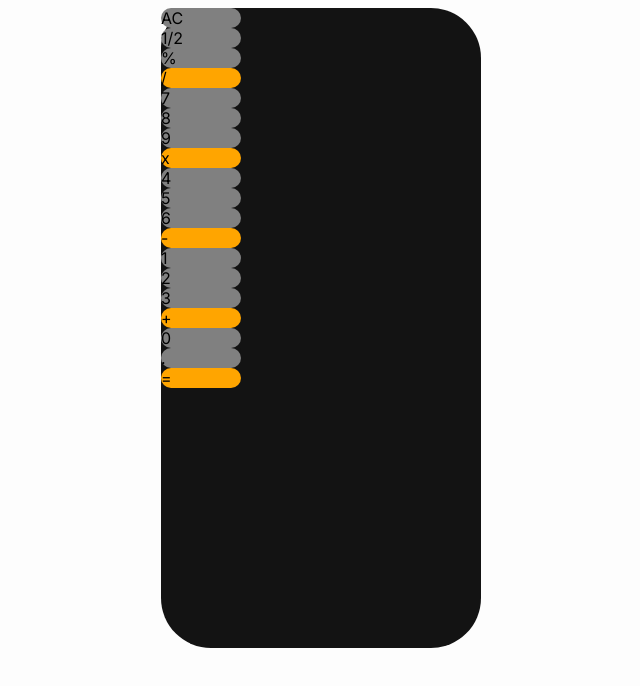
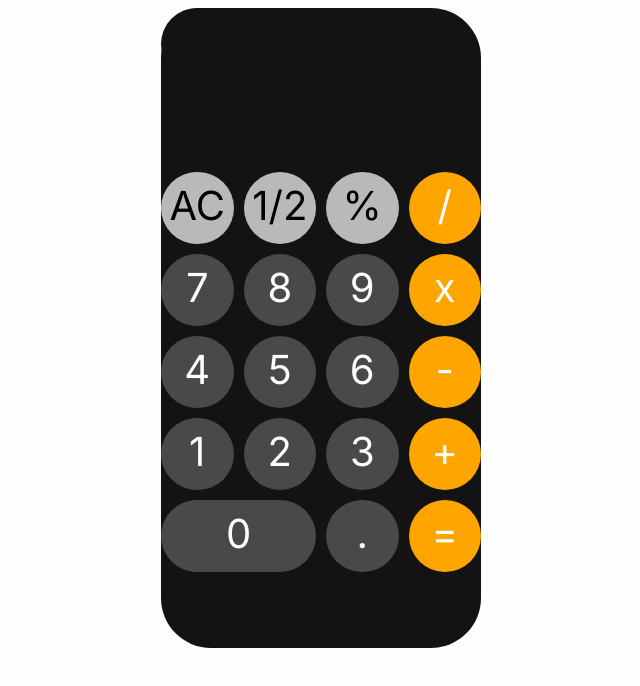
Before and after one commit to khalidhersi/Calculator, a plain HTML site: page index.html in a window 1280 px wide. Shown: the whole page, without its empty margins (319-959 px from the left). Drawn offline with Linux system fonts and the light colour scheme.

Commit message:
mobile design complete

```diff
--- a/assets/_grid.scss
+++ b/assets/_grid.scss
@@ -1,13 +1,121 @@
+@import "./variations";
+
 @media screen and (min-width: 400px) {
-        .calculator-container {
-                display: grid;
-                background-color: #131313;
-                height: 40rem;
-                width: 20em;
-                border-radius: 50px;
-                grid-template-columns: repeat(4, 5rem);
-                grid-template-rows: repeat(7, 5rem);
-            }
 
+    .calculators__items {
+        display: grid;
+        background-color: $primary-color;
+        height: 40rem;
+        width: 20em;
+        border-radius: 50px;
+        grid-template-columns: repeat(4, 1fr);
+        grid-template-rows: repeat(7, 4.5em);
+        gap: 10px;
+
+        #black__spacr{
+            grid-column: 1 / 4;
+            grid-row: 1 / 1;
+        }
+
+        #answer__box{
+            grid-column: 1 / 4;
+            grid-row: 2 / 2;
 
         }
+
+        #AC{
+            grid-column: 1 / 2;
+            grid-row: 3 / 3;
+        }
+
+        #fractions{
+            grid-column: 2 / 3;
+            grid-row: 3 / 3;
+        }
+
+        #percentage{
+            grid-column: 3 / 4;
+            grid-row: 3 / 3;
+        }
+
+        #divide{
+            grid-column: 4 / 5;
+            grid-row: 3 / 3;
+        }
+        #seven{
+            grid-column: 1 / 2;
+            grid-row: 4 / 4;
+        }
+
+        #eight{
+            grid-column: 2 / 3;
+            grid-row: 4 / 4;
+        }
+
+        #nine{
+            grid-column: 3 / 4;
+            grid-row: 4 / 4;
+        }
+
+        #times{
+            grid-column: 4 / 5;
+            grid-row: 4 / 4;
+        }
+
+        #four{
+            grid-column: 1 / 2;
+            grid-row: 5 / 5;
+        }
+
+        #five{
+            grid-column: 2 / 3;
+            grid-row: 5 / 5;
+        }
+        #six{
+            grid-column: 3 / 4;
+            grid-row: 5 / 5;
+        }
+
+        #minus{
+            grid-column: 4 / 5;
+            grid-row: 5 / 5;
+        }
+
+        #one{
+            grid-column: 1 / 2;
+            grid-row: 6 / 6;
+        }
+
+        #two{
+            grid-column: 2 / 3;
+            grid-row: 6 / 6;
+        }
+
+        #three{
+            grid-column: 3 / 4;
+            grid-row: 6 / 6;
+        }
+
+        #add{
+            grid-column: 4 / 5;
+            grid-row: 6 / 6;
+        }
+
+        #zero{
+            grid-column: 1 / 3;
+            grid-row: 7 / 7;
+        }
+
+        #point{
+            grid-column: 3 / 4;
+            grid-row: 7 / 7;
+        }
+
+        #equals{
+            grid-column: 4 / 5;
+            grid-row: 7 / 7;
+        }
+
+    }
+
+}
--- a/assets/_typography.scss
+++ b/assets/_typography.scss
@@ -1 +1,24 @@
+@import "./variations";
+
 $primary-font-family: 'Inter', sans-serif;
+
+@media screen and (min-width: 400px) {
+
+    .calculator,
+    .grid__items,
+    .numbers,
+    .answer-bar,
+    .symbols
+    {
+        border-radius: 500px;
+        font-size: 2.5em;
+        text-align: center;
+        padding-top: 9px;
+    }
+
+    .grid__items,
+    .numbers,
+    .answer-bar {
+        color: $fifth-color;
+    }
+}
--- a/assets/_variations.scss
+++ b/assets/_variations.scss
@@ -0,0 +1,5 @@
+$primary-color: #131313;
+$secondary-color: rgb(73, 73, 73);
+$tertiary-color: orange;
+$quatertiary-color: rgb(185, 185, 185);
+$fifth-color: #fdfdfd;
--- a/assets/main.scss
+++ b/assets/main.scss
@@ -5,16 +5,16 @@
         align-items: center;
         }
 
+        .symbols{
+            background-color: $quatertiary-color;
+        }
         .grid__items {
-            background-color: orange ;
-            border-radius: 500px;
+            background-color: $tertiary-color;
         }
         .numbers {
-            background-color: grey ;
-            border-radius: 500px;
+            background-color: $secondary-color;
         }
         .answer-bar {
-            background-color: #131313 ;
-            border-radius: 500px;
+            background-color: $primary-color;
         }
     }
--- a/index.html
+++ b/index.html
@@ -15,27 +15,29 @@
     <main class="main">
         <!--calculator-->
         <div class="calculator-container">
-            <div class="answer-bar" id="black__spacr">
-            <div class="answer-bar" id="answer__box">
-            <div class="numbers" id="AC">AC</div>
-            <div class="numbers" id="fractions">1/2</div>
-            <div class="numbers" id="percentage">%</div>
+            <div class="calculators__items">
+                <div class="answer-bar" id="black__spacr"></div>
+                <div class="answer-bar" id="answer__box"></div>
+                <div class="symbols" id="AC">AC</div>
+                <div class="symbols" id="fractions">1/2</div>
+                <div class="symbols" id="percentage">%</div>
                 <div class="grid__items" id="divide">/</div>
-            <div class="numbers" id="7">7</div>
-            <div class="numbers" id="8">8</div>
-            <div class="numbers" id="9">9</div>
+                <div class="numbers" id="seven">7</div>
+                <div class="numbers" id="eight">8</div>
+                <div class="numbers" id="nine">9</div>
                 <div class="grid__items" id="times">x</div>
-            <div class="numbers" id="4">4</div>
-            <div class="numbers" id="5">5</div>
-            <div class="numbers" id="6">6</div>
+                <div class="numbers" id="four">4</div>
+                <div class="numbers" id="five">5</div>
+                <div class="numbers" id="six">6</div>
                 <div class="grid__items" id="minus">-</div>
-            <div class="numbers" id="1">1</div>
-            <div class="numbers" id="2">2</div>
-            <div class="numbers" id="3">3</div>
+                <div class="numbers" id="one">1</div>
+                <div class="numbers" id="two">2</div>
+                <div class="numbers" id="three">3</div>
                 <div class="grid__items" id="add">+</div>
-            <div class="numbers" id="0">0</div>
+                <div class="numbers" id="zero">0</div>
                 <div class="numbers" id="point">.</div>
                 <div class="grid__items" id="equals">=</div>
+            </div>
         </div>
     </main>
 </body>
--- a/styles.scss
+++ b/styles.scss
@@ -1,10 +1,10 @@
-@import "./assets/grid";
-@import "./assets/typography";
-@import "./assets/variations";
+@import "./assets/_grid";
+@import "./assets/_typography";
+@import "./assets/_variations";
 @import "./assets/main.scss";
 
 * {
     box-sizing: border-box;
-    font-family: 'Inter', sans-serif;
-    background-color: #fdfdfd;
+    font-family: $primary-font-family;
+    background-color: $fifth-color;
 }
```
Also changed, not shown: styles.css. Lines whose indentation alone changed are shown as unchanged.
